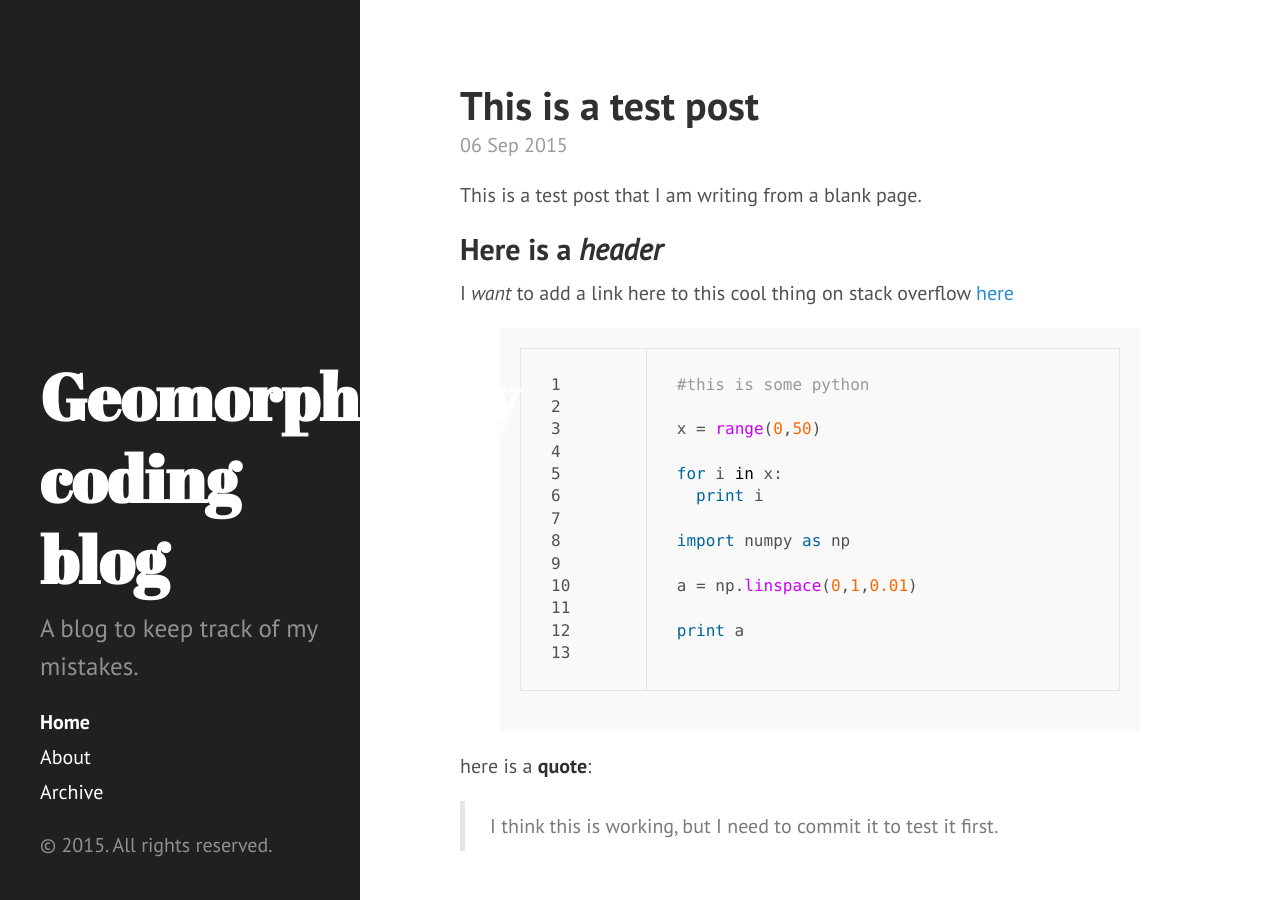
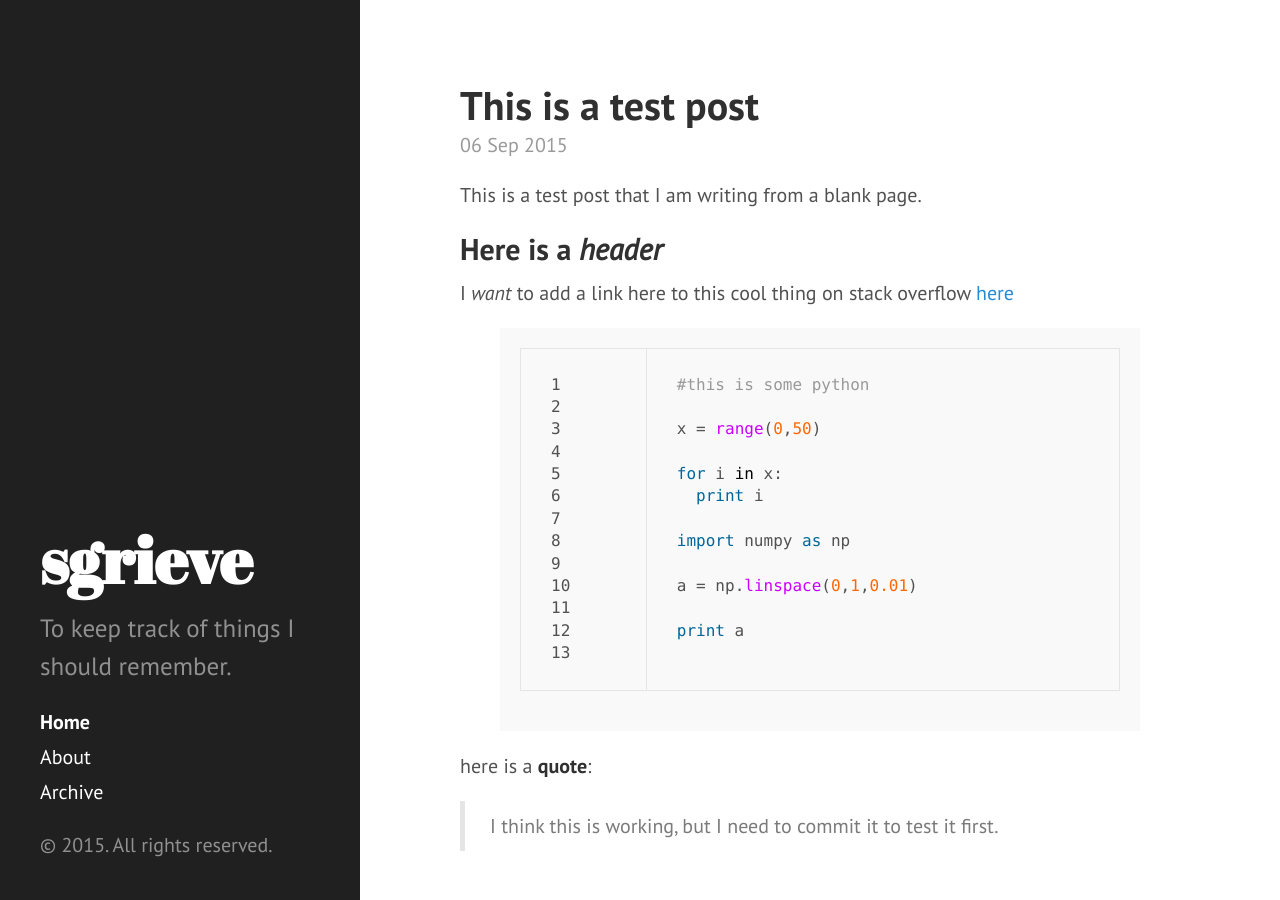
Before and after one commit to sgrieve/sgrieve.github.io, a Jekyll site: the page built from index.html, in a window 1280 px wide and 900 px high. Built offline with Jekyll 4.4.1, drawn with Linux system fonts in a browser that asks for light colours; Markdown is read by kramdown in place of the engine named in the settings; the list of posts is cut into pages by our own code.

Commit message:
trying to settle on a name...

```diff
--- a/_config.yml
+++ b/_config.yml
@@ -7,9 +7,9 @@ permalink:        pretty
 relative_permalinks: true
 
 # Setup
-title:            Geomorphology coding blog
-tagline:          'A record of my stupidity'
-description:      'A blog to keep track of my mistakes.'
+title:            'sgrieve'
+tagline:          'A record of what I learn'
+description:      'To keep track of things I should remember.'
 url:              http://sgrieve.github.com
 baseurl:          /
 
```
